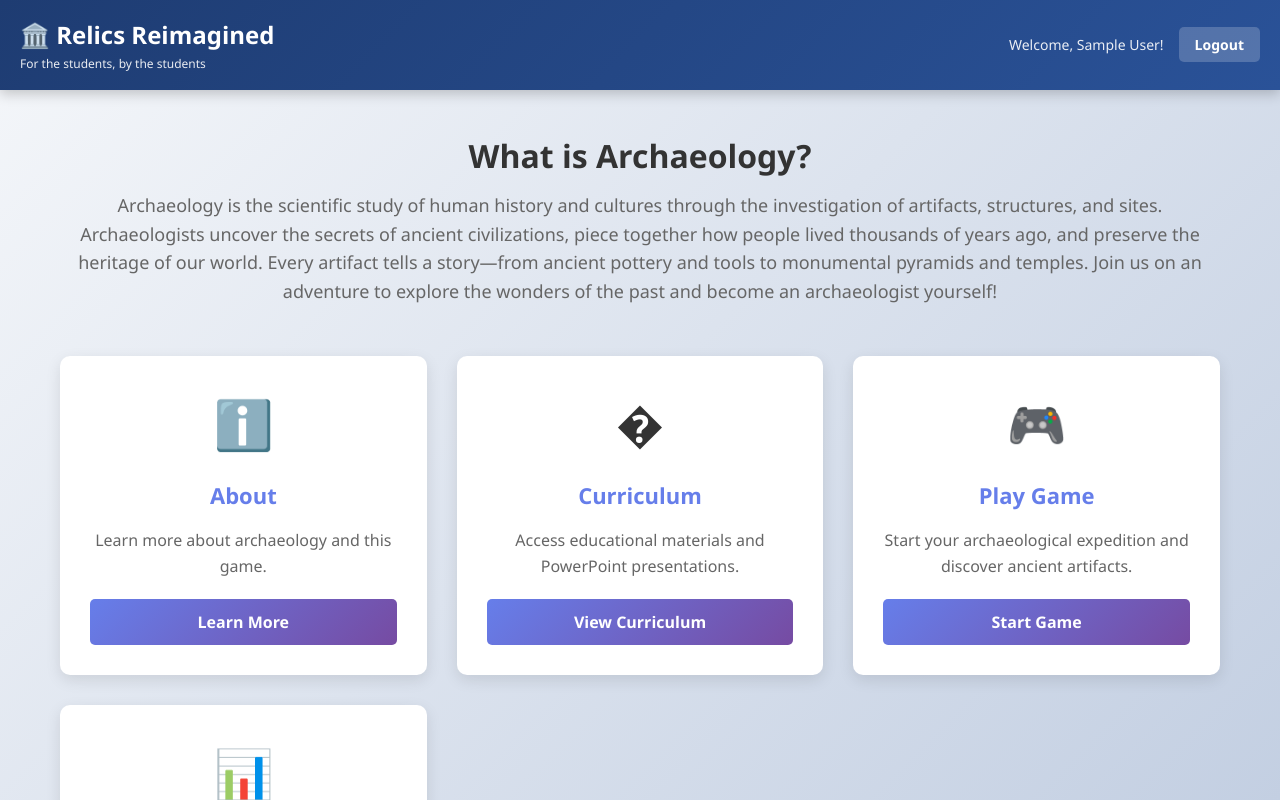
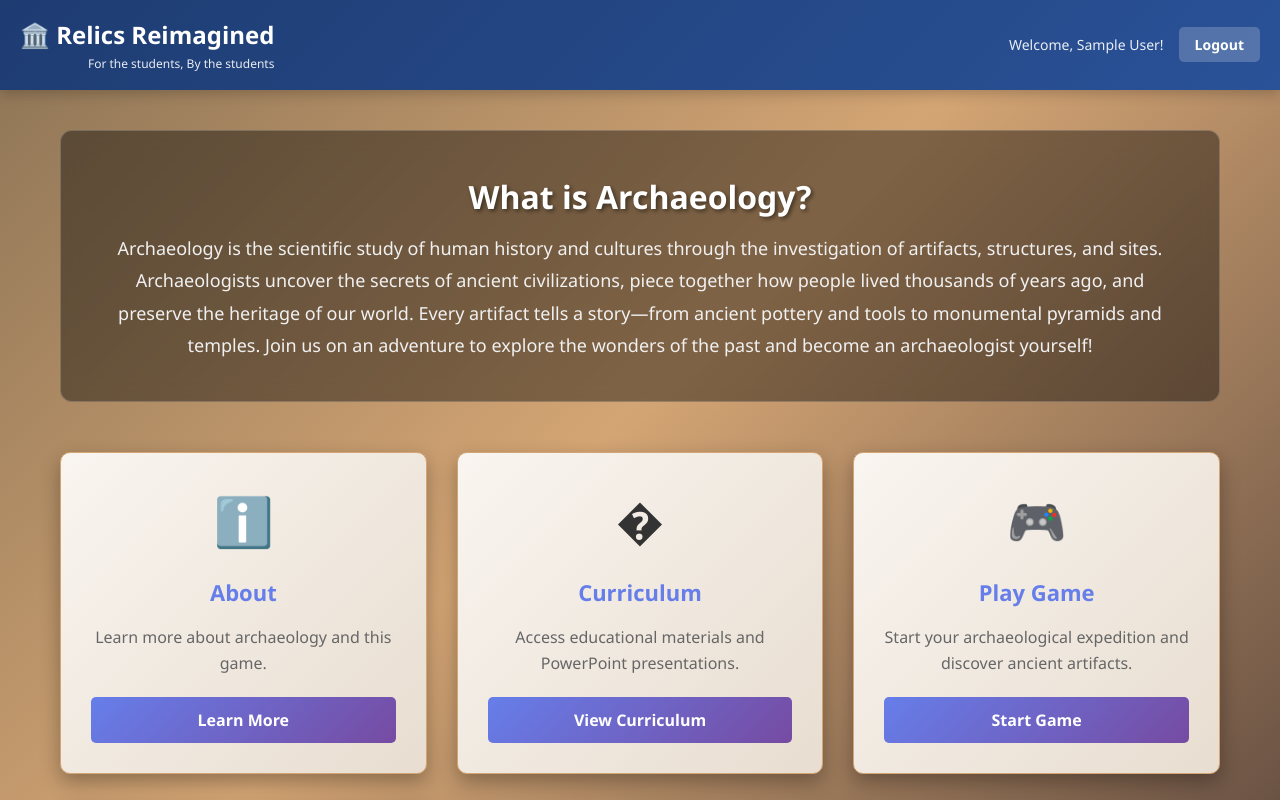
Before and after one commit to jrramp/arecheoedu, a React (Vite) app: page /#/dashboard in a window 1280 px wide. Shown: the top 800 px of the page. Built offline with nearby package versions, Linux system fonts and the light colour scheme; sample sign-in values are in the browser's storage.

Commit message:
Changes to ordering of game.

```diff
--- a/src/components/Header.tsx
+++ b/src/components/Header.tsx
@@ -13,8 +13,8 @@ const Header: React.FC<HeaderProps> = ({ onLogoClick, children }) => {
           <h1 style={{ cursor: 'pointer' }} onClick={onLogoClick}>
             🏛️ Relics Reimagined
           </h1>
-          <p style={{ margin: 0, fontSize: '12px', opacity: 0.9 }}>
-            For the students, by the students
+          <p style={{ margin: 0, fontSize: '12px', opacity: 0.9, textAlign: 'right' }}>
+            For the students, By the students
           </p>
         </div>
         <div className="nav-right">
--- a/src/pages/About.tsx
+++ b/src/pages/About.tsx
@@ -38,46 +38,7 @@ const About: React.FC = () => {
           </ol>
         </section>
 
-        <section className="about-section">
-          <h3>🏆 How to Play</h3>
-          <ul>
-            <li><strong>Level Select:</strong> Choose from 3 excavation sites of increasing difficulty</li>
-            <li><strong>Grid Excavation:</strong> Click on grid squares to excavate and reveal artifacts</li>
-            <li><strong>Find Artifacts:</strong> Discover hidden artifacts randomly placed in the dig site</li>
-            <li><strong>Use Hints:</strong> Get 3 hints per level that identify specific artifacts</li>
-            <li><strong>Earn Points:</strong> Common artifacts (10-20pts) to legendary items (100pts)</li>
-            <li><strong>Combo System:</strong> Find consecutive artifacts without digging empty squares for bonus points</li>
-            <li><strong>Rarity Levels:</strong> Common → Uncommon → Rare → Legendary</li>
-            <li><strong>Level Progression:</strong> Complete all 3 sites to become a Master Archaeologist</li>
-            <li><strong>Leaderboard:</strong> Compete with other players and climb the rankings</li>
-          </ul>
-        </section>
 
-        <section className="about-section">
-          <h3>⛏️ Game Features</h3>
-          <div className="features-section">
-            <div className="feature">
-              <div className="feature-emoji">🎮</div>
-              <h4>Multiple Levels</h4>
-              <p>3 unique excavation sites with increasing grid sizes (5x5 → 7x7)</p>
-            </div>
-            <div className="feature">
-              <div className="feature-emoji">🎯</div>
-              <h4>Strategic Gameplay</h4>
-              <p>Choose when to use hints wisely for better strategic play</p>
-            </div>
-            <div className="feature">
-              <div className="feature-emoji">🏅</div>
-              <h4>Rarity System</h4>
-              <p>Collect different artifact rarities for varying rewards</p>
-            </div>
-            <div className="feature">
-              <div className="feature-emoji">⚡</div>
-              <h4>Combo Multiplier</h4>
-              <p>Build combos for bonus points on consecutive discoveries</p>
-            </div>
-          </div>
-        </section>
 
         <section className="about-section">
           <h3>🌍 Famous Archaeological Sites</h3>
@@ -109,18 +70,7 @@ const About: React.FC = () => {
           </div>
         </section>
 
-        <section className="about-section">
-          <h3>ℹ️ About This Game</h3>
-          <p>
-            This interactive Relics Reimagined is designed to introduce players to the exciting world
-            of archaeological discovery. While simplified, it captures the essence of what archaeologists
-            do: search for artifacts, analyze findings, and uncover the mysteries of past civilizations.
-          </p>
-          <p>
-            Players at all levels can enjoy this educational game and learn about different historical
-            periods and the importance of preserving our cultural heritage.
-          </p>
-        </section>
+
       </div>
     </div>
   );
--- a/src/pages/Game.tsx
+++ b/src/pages/Game.tsx
@@ -499,30 +499,30 @@ const Game: React.FC = () => {
               <p>Learn archaeology through interactive games and master the key concepts of archaeological preservation</p>
 
               <div className="games-grid">
+                <div className="game-card site-integrity" onClick={() => setSelectedGame('siteIntegrity')}>
+                  <h3>Site Integrity Challenge</h3>
+                  <div className="game-card-subtitle">Learning Game</div>
+                  <div className="game-icon">🏗️</div>
+                  <p>Understand what site integrity means and why it's crucial in archaeology. Site integrity is the preservation and wholeness of an archaeological site. Master excavation practices and environmental factors that protect artifacts.</p>
+                  <ul className="game-features">
+                    <li>🌍 Learn about environmental preservation</li>
+                    <li>🔬 Master excavation protocols</li>
+                    <li>⚙️ Expert-level site management</li>
+                    <li>📊 Immediate feedback on answers</li>
+                  </ul>
+                  <button className="select-game-btn">Play Now →</button>
+                </div>
+
                 <div className="game-card" onClick={() => setSelectedGame('memory')}>
+                  <h3>Artifact Memory Challenge</h3>
                   <div className="game-card-subtitle">Memory Game</div>
                   <div className="game-icon">🧩</div>
-                  <h3>Artifact Memory Challenge</h3>
                   <p>Test your memory and learn about ancient artifacts. Match pairs of identical artifacts while discovering fascinating facts about archaeological preservation, site integrity, and historical context.</p>
                   <ul className="game-features">
                     <li>🏜️ 3 Progressive Difficulty Levels</li>
                     <li>📚 Learn facts about 9 different artifacts</li>
                     <li>⏱️ Timed challenges with scoring</li>
                     <li>🏆 Compete on the leaderboard</li>
-                  </ul>
-                  <button className="select-game-btn">Play Now →</button>
-                </div>
-
-                <div className="game-card site-integrity" onClick={() => setSelectedGame('siteIntegrity')}>
-                  <div className="game-card-subtitle">Learning Game</div>
-                  <div className="game-icon">🏗️</div>
-                  <h3>Site Integrity Challenge</h3>
-                  <p>Understand what site integrity means and why it's crucial in archaeology. Site integrity is the preservation and wholeness of an archaeological site. Master excavation practices and environmental factors that protect artifacts.</p>
-                  <ul className="game-features">
-                    <li>🌍 Learn about environmental preservation</li>
-                    <li>🔬 Master excavation protocols</li>
-                    <li>⚙️ Expert-level site management</li>
-                    <li>📊 Immediate feedback on answers</li>
                   </ul>
                   <button className="select-game-btn">Play Now →</button>
                 </div>
@@ -1294,7 +1294,72 @@ const Game: React.FC = () => {
     }
   }
 
-  return null;
+  return (
+    <div className="game-container">
+      <Header
+        onLogoClick={() => navigate('/dashboard')}
+      >
+        <span className="user-info">Welcome, {user?.displayName || 'Explorer'}!</span>
+        <button className="back-btn" onClick={() => navigate('/dashboard')}>← Back</button>
+      </Header>
+
+      <div className="game-content">
+        <section className="about-section">
+          <h3>🏆 How to Play</h3>
+          <ul>
+            <li><strong>Level Select:</strong> Choose from 3 excavation sites of increasing difficulty</li>
+            <li><strong>Grid Excavation:</strong> Click on grid squares to excavate and reveal artifacts</li>
+            <li><strong>Find Artifacts:</strong> Discover hidden artifacts randomly placed in the dig site</li>
+            <li><strong>Use Hints:</strong> Get 3 hints per level that identify specific artifacts</li>
+            <li><strong>Earn Points:</strong> Common artifacts (10-20pts) to legendary items (100pts)</li>
+            <li><strong>Combo System:</strong> Find consecutive artifacts without digging empty squares for bonus points</li>
+            <li><strong>Rarity Levels:</strong> Common → Uncommon → Rare → Legendary</li>
+            <li><strong>Level Progression:</strong> Complete all 3 sites to become a Master Archaeologist</li>
+            <li><strong>Leaderboard:</strong> Compete with other players and climb the rankings</li>
+          </ul>
+        </section>
+
+        <section className="about-section">
+          <h3>⛏️ Game Features</h3>
+          <div className="features-section">
+            <div className="feature">
+              <div className="feature-emoji">🎮</div>
+              <h4>Multiple Levels</h4>
+              <p>3 unique excavation sites with increasing grid sizes (5x5 → 7x7)</p>
+            </div>
+            <div className="feature">
+              <div className="feature-emoji">🎯</div>
+              <h4>Strategic Gameplay</h4>
+              <p>Choose when to use hints wisely for better strategic play</p>
+            </div>
+            <div className="feature">
+              <div className="feature-emoji">🏅</div>
+              <h4>Rarity System</h4>
+              <p>Collect different artifact rarities for varying rewards</p>
+            </div>
+            <div className="feature">
+              <div className="feature-emoji">⚡</div>
+              <h4>Combo Multiplier</h4>
+              <p>Build combos for bonus points on consecutive discoveries</p>
+            </div>
+          </div>
+        </section>
+
+        <section className="about-section">
+          <h3>ℹ️ About This Game</h3>
+          <p>
+            This interactive Relics Reimagined is designed to introduce players to the exciting world
+            of archaeological discovery. While simplified, it captures the essence of what archaeologists
+            do: search for artifacts, analyze findings, and uncover the mysteries of past civilizations.
+          </p>
+          <p>
+            Players at all levels can enjoy this educational game and learn about different historical
+            periods and the importance of preserving our cultural heritage.
+          </p>
+        </section>
+      </div>
+    </div>
+  );
 };
 
 export default Game;
--- a/src/pages/Home.tsx
+++ b/src/pages/Home.tsx
@@ -56,7 +56,7 @@ const Home: React.FC = () => {
           <div className="hero-buttons">
             {user ? (
               <button className="hero-btn primary" onClick={() => navigate('/dashboard')}>
-                Continue to Game →
+                Explore →
               </button>
             ) : (
               <>
--- a/src/styles/Dashboard.css
+++ b/src/styles/Dashboard.css
@@ -1,8 +1,10 @@
 /* Dashboard Styles */
 .dashboard-container {
   min-height: 100vh;
-  background: linear-gradient(135deg, #f5f7fa 0%, #c3cfe2 100%);
+  background: linear-gradient(135deg, #8B7355 0%, #D4A574 50%, #6B5344 100%);
+  background-attachment: fixed;
   font-family: 'Segoe UI', Tahoma, Geneva, Verdana, sans-serif;
+  position: relative;
 }
 
 .navbar {
@@ -70,17 +72,24 @@
 .welcome-section {
   text-align: center;
   margin-bottom: 50px;
-  color: #333;
+  color: white;
+  background: rgba(0, 0, 0, 0.4);
+  padding: 40px;
+  border-radius: 12px;
+  backdrop-filter: blur(10px);
+  border: 1px solid rgba(255, 255, 255, 0.2);
 }
 
 .welcome-section h2 {
   font-size: 32px;
   margin-bottom: 10px;
+  text-shadow: 2px 2px 4px rgba(0, 0, 0, 0.5);
 }
 
 .welcome-section p {
   font-size: 18px;
-  color: #666;
+  color: #f0f0f0;
+  line-height: 1.8;
 }
 
 .game-options {
@@ -91,17 +100,18 @@
 }
 
 .option-card {
-  background: white;
+  background: linear-gradient(135deg, #f9f5f0 0%, #e8ddd0 100%);
   padding: 30px;
   border-radius: 10px;
   text-align: center;
-  box-shadow: 0 5px 15px rgba(0, 0, 0, 0.1);
+  box-shadow: 0 8px 20px rgba(0, 0, 0, 0.3);
   transition: transform 0.3s, box-shadow 0.3s;
+  border: 1px solid #d4a574;
 }
 
 .option-card:hover {
-  transform: translateY(-5px);
-  box-shadow: 0 10px 30px rgba(0, 0, 0, 0.15);
+  transform: translateY(-8px);
+  box-shadow: 0 15px 40px rgba(0, 0, 0, 0.4);
 }
 
 .option-emoji {
```
